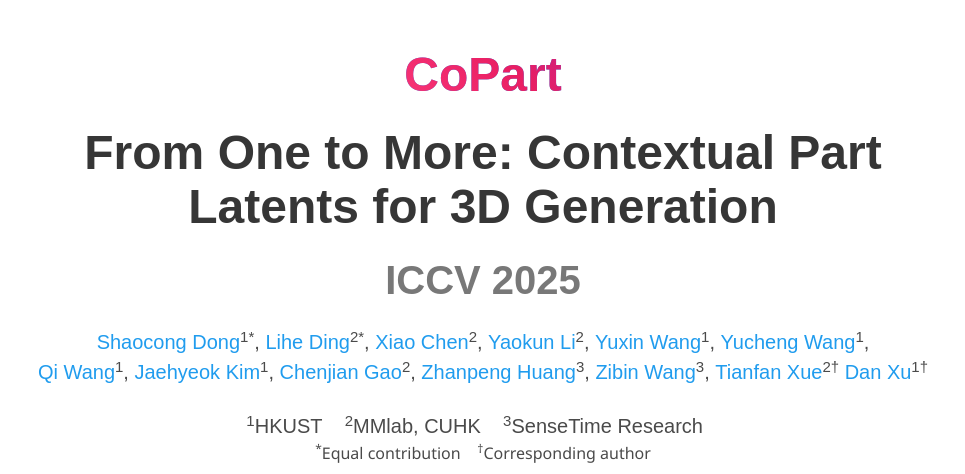
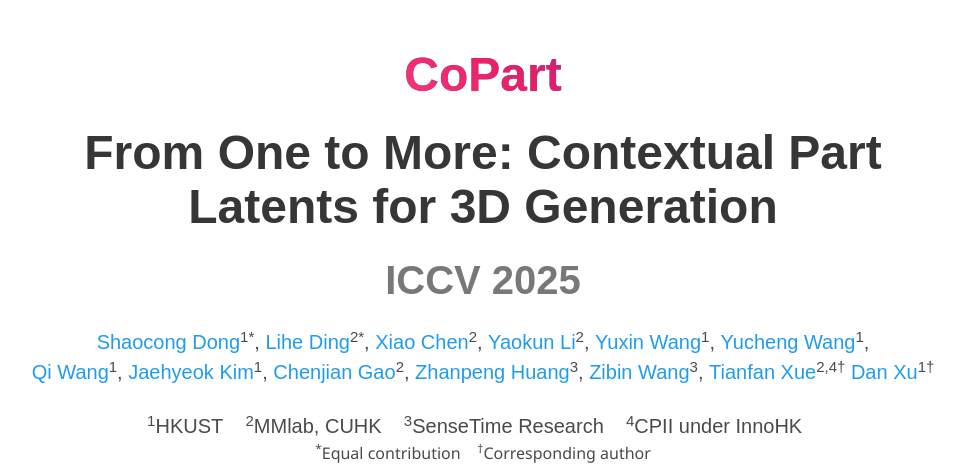
Before and after one commit to copart3d/copart3d.github.io, a plain HTML site: page index.html in a window 1280 px wide. Shown: the top 474 px of the page, without its empty margins (157-1122 px from the left). Drawn offline with nearby package versions, Linux system fonts and the light colour scheme; some icons are missing; a web font is replaced by a local one.

Commit message:
Initial commit

```diff
--- a/index.html
+++ b/index.html
@@ -190,7 +190,7 @@
               <a href="https://openreview.net/profile?id=~Zibin_Wang1">Zibin&nbsp;Wang</a><sup>3</sup>,
             </span>
             <span class="author-block">
-              <a href="https://tianfan.info/">Tianfan&nbsp;Xue</a><sup>2†</sup>
+              <a href="https://tianfan.info/">Tianfan&nbsp;Xue</a><sup>2,4†</sup>
             </span>
             <span class="author-block">
               <a href="https://www.danxurgb.net/">Dan&nbsp;Xu</a><sup>1†</sup>
@@ -222,6 +222,7 @@
             <span class="author-block"><sup>1</sup>HKUST&nbsp;&nbsp;&nbsp; </span>
             <span class="author-block"><sup>2</sup>MMlab, CUHK&nbsp;&nbsp;&nbsp; </span>
             <span class="author-block"><sup>3</sup>SenseTime Research&nbsp;&nbsp;&nbsp;</span>
+            <span class="author-block"><sup>4</sup>CPII under InnoHK&nbsp;&nbsp;&nbsp;</span>
 
           </div>
 
```
